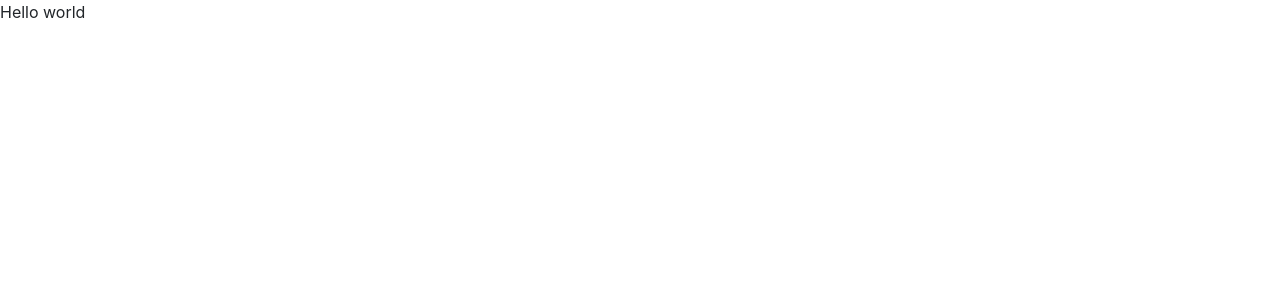
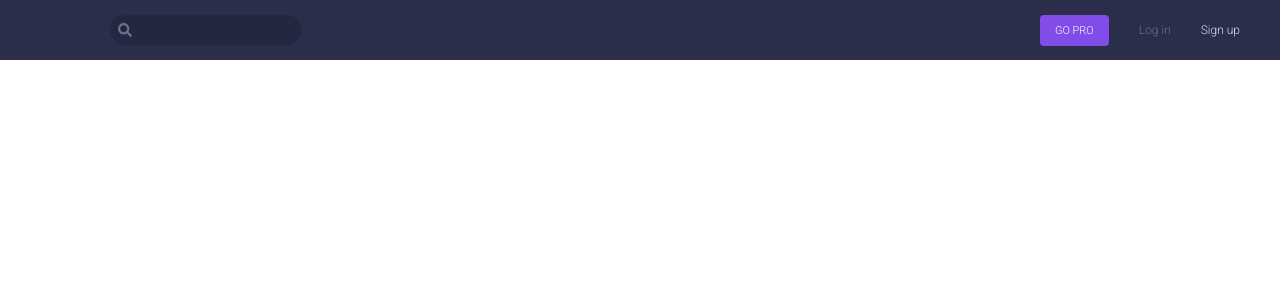
Before and after one commit to igoramidzic/music-player, an Angular app: page / in a window 1280 px wide. Shown: the top 300 px of the page. Built offline with nearby package versions, Linux system fonts and the light colour scheme.

Commit message:
feature/navbar: Igor - create main navbar

```diff
--- a/package.json
+++ b/package.json
@@ -11,6 +11,7 @@
     "lint": "ng lint",
     "e2e": "ng e2e",
     "electron": "ng build && electron .",
+    "electron-serve": "electron .",
     "electron-aot": "ng build --prod && electron .",
     "package-mac": "electron-packager . --overwrite --platform=darwin --arch=x64 --icon=src/assets/icons/mac/icon.icns --prune=true --out=release-builds",
     "package-win": "electron-packager . electron-tutorial-app --overwrite --asar=true --platform=win32 --arch=ia32 --icon=src/assets/icons/win/icon.ico --prune=true --out=release-builds --version-string.CompanyName=CE --version-string.FileDescription=CE --version-string.ProductName=\"Angular Electron App\"",
--- a/src/app/app.component.html
+++ b/src/app/app.component.html
@@ -1 +1 @@
-Hello world
+<app-navbar></app-navbar>
--- a/src/app/app.component.scss
+++ b/src/app/app.component.scss
@@ -0,0 +1,11 @@
+@import url('https://fonts.googleapis.com/css?family=Roboto:300,400,500,700');
+
+// Colors
+$primary_color: #2A2E4A;
+$primary_color_dark: #242740;
+$secondary_color: #6D6F8E;
+$accent_color: #814CE7;
+$text_color: #DFDFE4;
+
+// Fonts
+$primary_font: 'Roboto', sans-serif;
--- /dev/null
+++ b/src/app/components/navbar/navbar.component.html
@@ -0,0 +1,16 @@
+<nav class="main-navbar">
+  <div class="content">
+    <div class="nav-section left-section">
+      <h1 class="header">MP</h1>
+      <div class="search-box-container">
+        <i class="fas fa-search"></i>
+        <input id="search-box" type="text" class="search-box">
+      </div>
+    </div><!--
+    --><div class="nav-section right-section">
+      <button class="nav-btn gopro-btn" mat-button>GO PRO</button><!--
+      --><button class="nav-btn login-btn" mat-button>Log in</button><!--
+      --><button class="nav-btn signup-btn" mat-button>Sign up</button>
+    </div>
+  </div>
+</nav>
--- /dev/null
+++ b/src/app/components/navbar/navbar.component.scss
@@ -0,0 +1,83 @@
+@import "../../app.component.scss";
+
+.main-navbar {
+  font-family: $primary_font;
+  display: flex;
+  flex-direction: column;
+  justify-content: center;
+  height: 60px;
+  background-color: $primary_color;
+  -webkit-app-region: drag;
+  .content {
+    padding: 0 25px;
+    .nav-section {
+      width: 50%;
+      display: inline-block;
+      vertical-align: middle
+    }
+  }
+
+  .left-section {
+    .header {
+      vertical-align: middle;
+      display: inline-block;
+      margin: 0 50px 0 0;
+      font-size: 23px;
+      font-weight: 600;
+      color: transparent;
+      cursor: default;
+    }
+    .search-box-container {
+      display: inline-block;
+      position: relative;
+      -webkit-app-region: no-drag;
+      .fa-search {
+        position: absolute;
+        color: $secondary_color;
+        top: 8px;
+        left: 8px;
+        font-size: 14px;
+        cursor: text;
+      }
+      .search-box {
+        vertical-align: middle;
+        background-color: $primary_color_dark;
+        border-radius: 25px;
+        border: none;
+        outline: none;
+        padding: 0 10px 0 30px;
+        color: $text_color;
+        font-size: 13px;
+        height: 30px;
+        min-width: 170px;
+      }
+    }
+  }
+
+  .right-section {
+    text-align: right;
+    display: flex;
+    .nav-btn {
+      font-size: 12px;
+      min-width: unset;
+      min-height: unset;
+      line-height: 1;
+      padding: 10px 15px;
+      font-weight: 300;
+      outline: none;
+      -webkit-app-region: no-drag;
+    }
+    .gopro-btn {
+      color: #ffffff;
+      background-color: $accent_color;
+      font-size: 11px;
+      margin-right: 15px;
+    }
+    .login-btn {
+      color: $secondary_color;
+    }
+    .signup-btn {
+      color: $text_color;
+    }
+  }
+}
--- /dev/null
+++ b/src/app/components/navbar/navbar.component.ts
@@ -0,0 +1,15 @@
+import { Component, OnInit } from '@angular/core';
+
+@Component({
+  selector: 'app-navbar',
+  templateUrl: './navbar.component.html',
+  styleUrls: ['./navbar.component.scss']
+})
+export class NavbarComponent implements OnInit {
+
+  constructor() { }
+
+  ngOnInit() {
+  }
+
+}
```
Also changed, not shown: main.js (+5 -5 lines), src/app/app.module.ts (+6 -2 lines), 1 other file (tests, documents, lock files or other folders).
